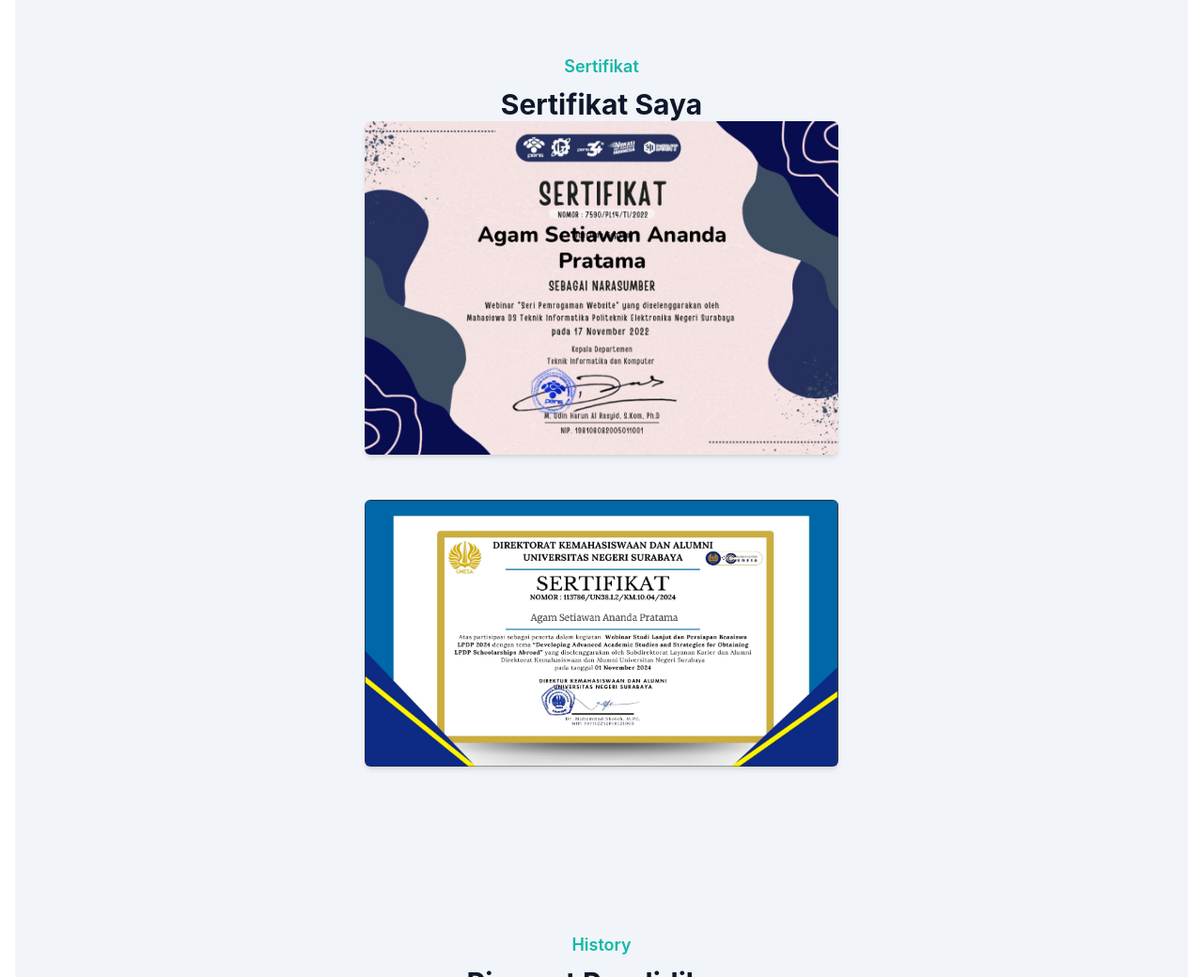
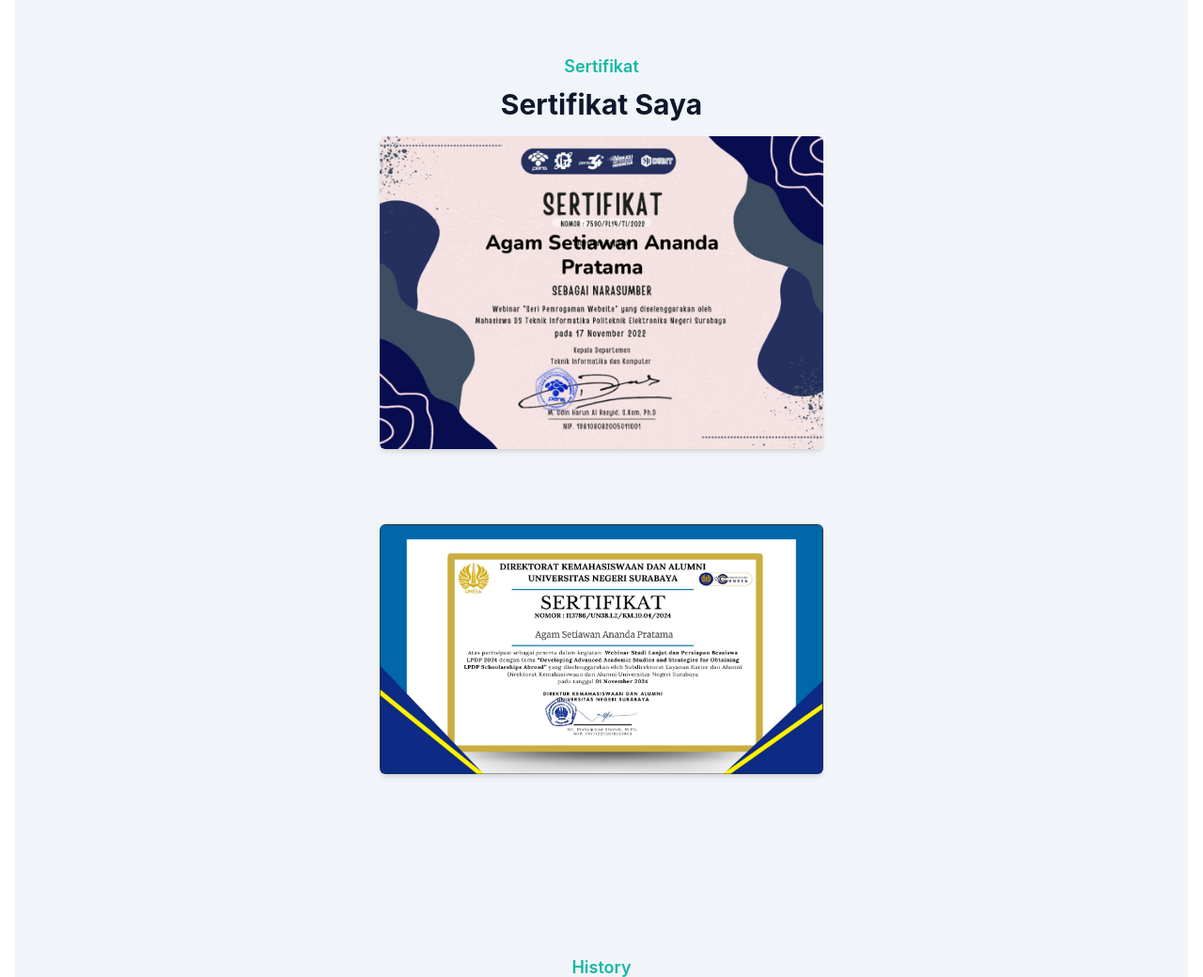
Before and after one commit to AgamSetiawanAnandaPratama/ProfileSite, a website: page index.html in a window 1280 px wide. Shown: the part 2260-3300 px from the top of the page at 94% size. Drawn offline with Linux system fonts and the light colour scheme.

Commit message:
Update index.html

```diff
--- a/index.html
+++ b/index.html
@@ -161,14 +161,14 @@
         </div>
       </div>
       <div class="flex w-full flex-wrap justify-center px-4 xl:mx-auto xl:w-10/12">
-        <div class="mb-12 p-0 md:w-1/2">
+        <div class="mb-12 p-4 md:w-1/2">
           <div class="overflow-hidden rounded-md shadow-md">
             <img src="dist/img/Sertifikat Webinar Pemrograman Website.jpg" alt="Sertifikat Webinar Pemrograman Website" class="w-full" />
           </div>
         </div>
       </div>
       <div class="flex w-full flex-wrap justify-center px-4 xl:mx-auto xl:w-10/12">
-        <div class="mb-12 p-0 md:w-1/2">
+        <div class="mb-12 p-4 md:w-1/2">
           <div class="overflow-hidden rounded-md shadow-md">
             <img src="dist/img/Sertifikat Webinar Studi Lanjut.png" alt="Sertifikat Webinar Studi Lanjut" class="w-full" />
           </div>
```
